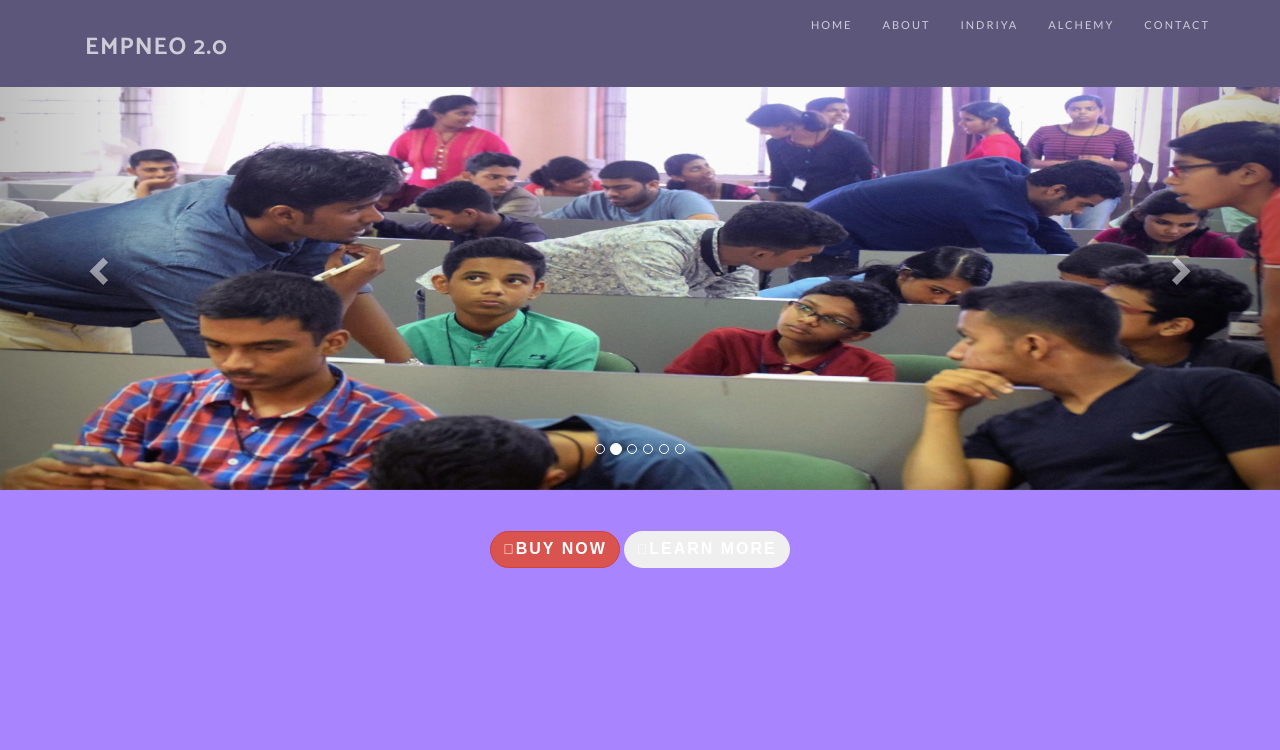
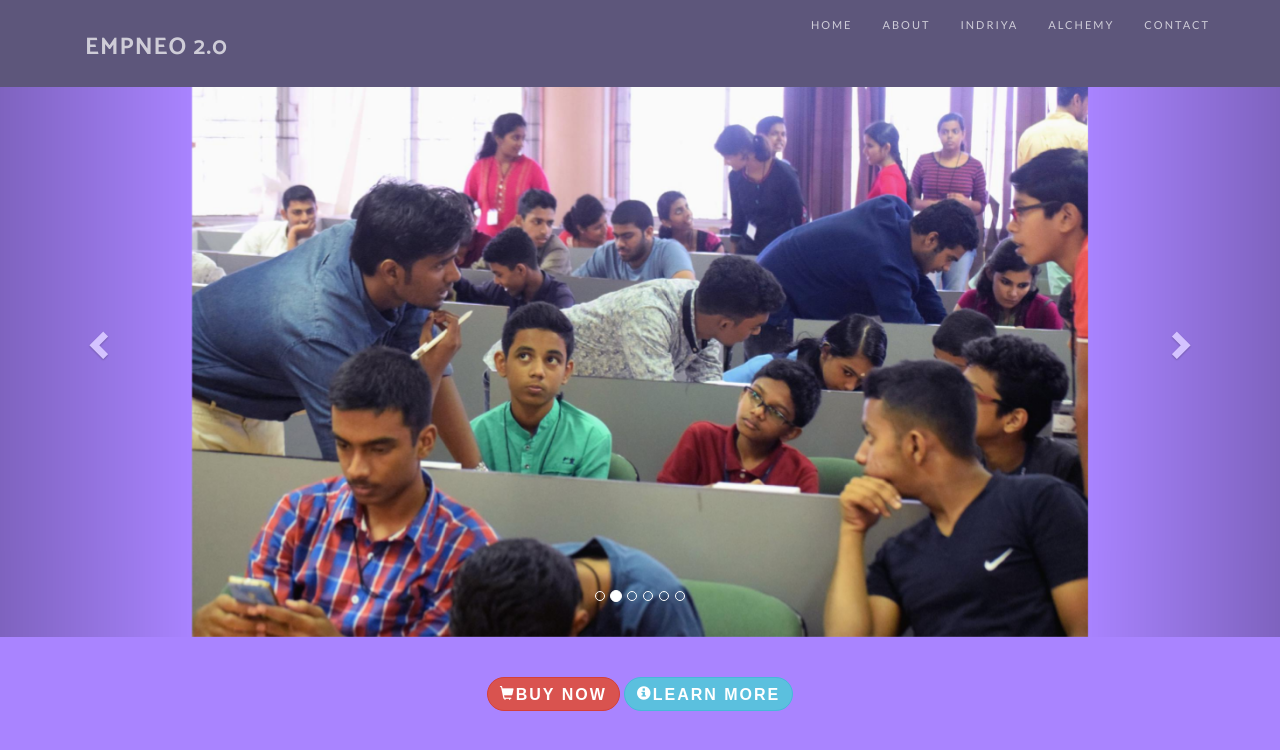
Before and after one commit to IEEEMEC/empneo, a Jekyll site: the page built from index.html, in a window 1280 px wide and 900 px high. Shown: the top 750 px of the window. Built offline with Jekyll 4.4.1, drawn with Linux system fonts in a browser that asks for light colours; nearby versions of some CDN libraries; some web fonts are replaced; the list of posts is cut into pages by our own code.

Commit message:
Add html button properly

```diff
--- a/_includes/header.html
+++ b/_includes/header.html
@@ -59,9 +59,11 @@
 
 #carousel img {
 
-        width:100%;
-        maxheight:450px;
-        height:450px;
+        width:70%;
+        height:50%;
+        display: block;
+        margin-left: auto;
+        margin-right: auto;
 }
 
 
@@ -119,8 +121,11 @@
     <br>
     <br>
 <div align="center">
-  <button class="btn btn-danger glyphicon glyphicon-gbp" type="button"><font size="3" face="arial,halvetica"><b>Buy now</b></font></button>
-<button class="btn btn-dark glyphicon glyphicon-info-sign" type="button"><font size="3" face="arial,halvetica"><b>Learn more</b></font></button>
+   <!-- <div class="bg">
+        <a href="https://www.yepdesk.com/empneo"><button class="button" style="text-align: center; " ><span>BUY</span></button></a>
+</div>  -->
+<a href="https://www.yepdesk.com/empneo"><button class=" btn btn-danger" type="button"><span class="glyphicon glyphicon-shopping-cart"><font size="3" face="arial,halvetica"><b>Buy now</b></font></span></button></a>
+<a href="#abt"><button class="btn btn-info" type="button"><span class="glyphicon glyphicon-info-sign"><font size="3" face="arial,halvetica"><b>Learn more</b></font></span></button></a>
 </div>
    <!-- <div class="container">
         <div class="row">
```
